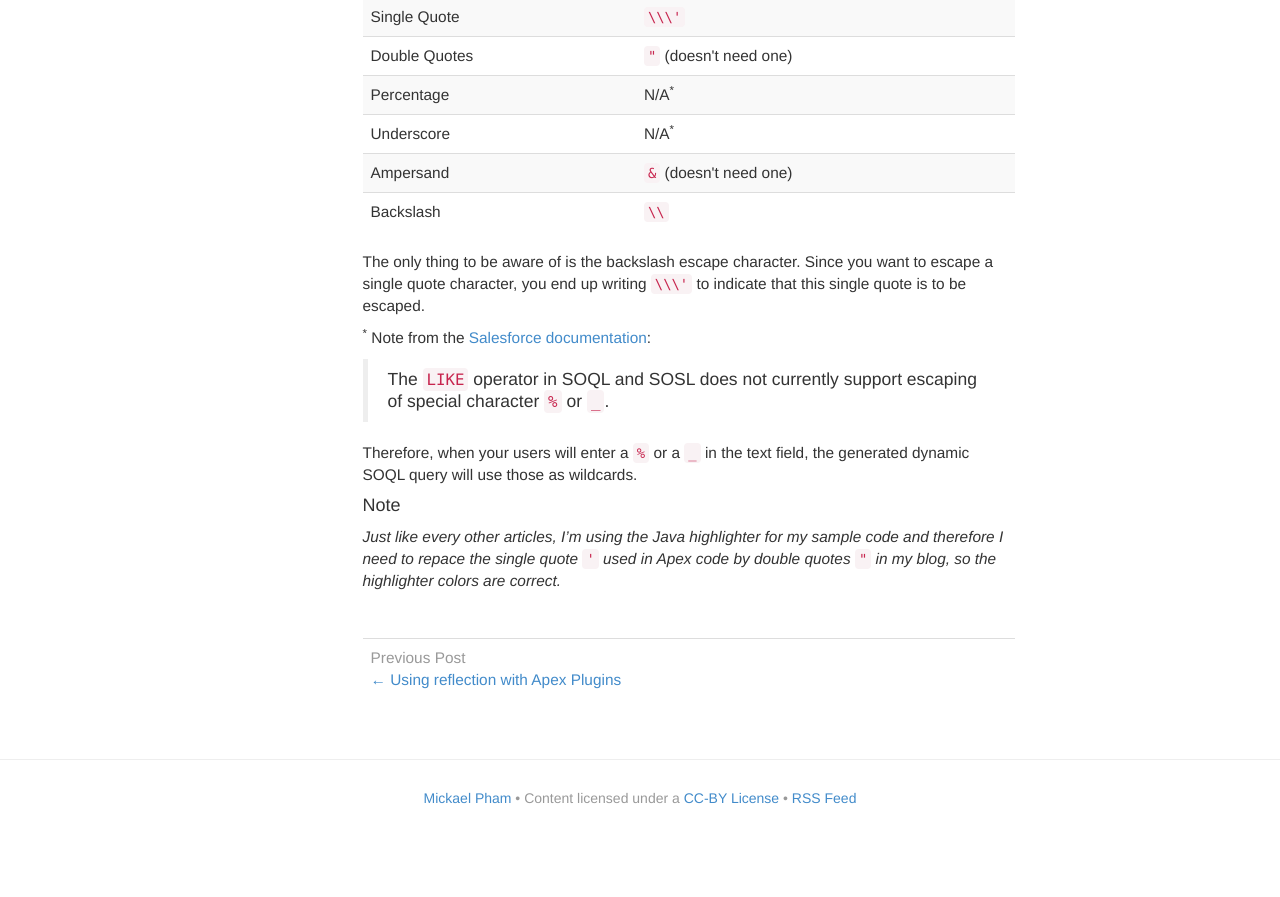
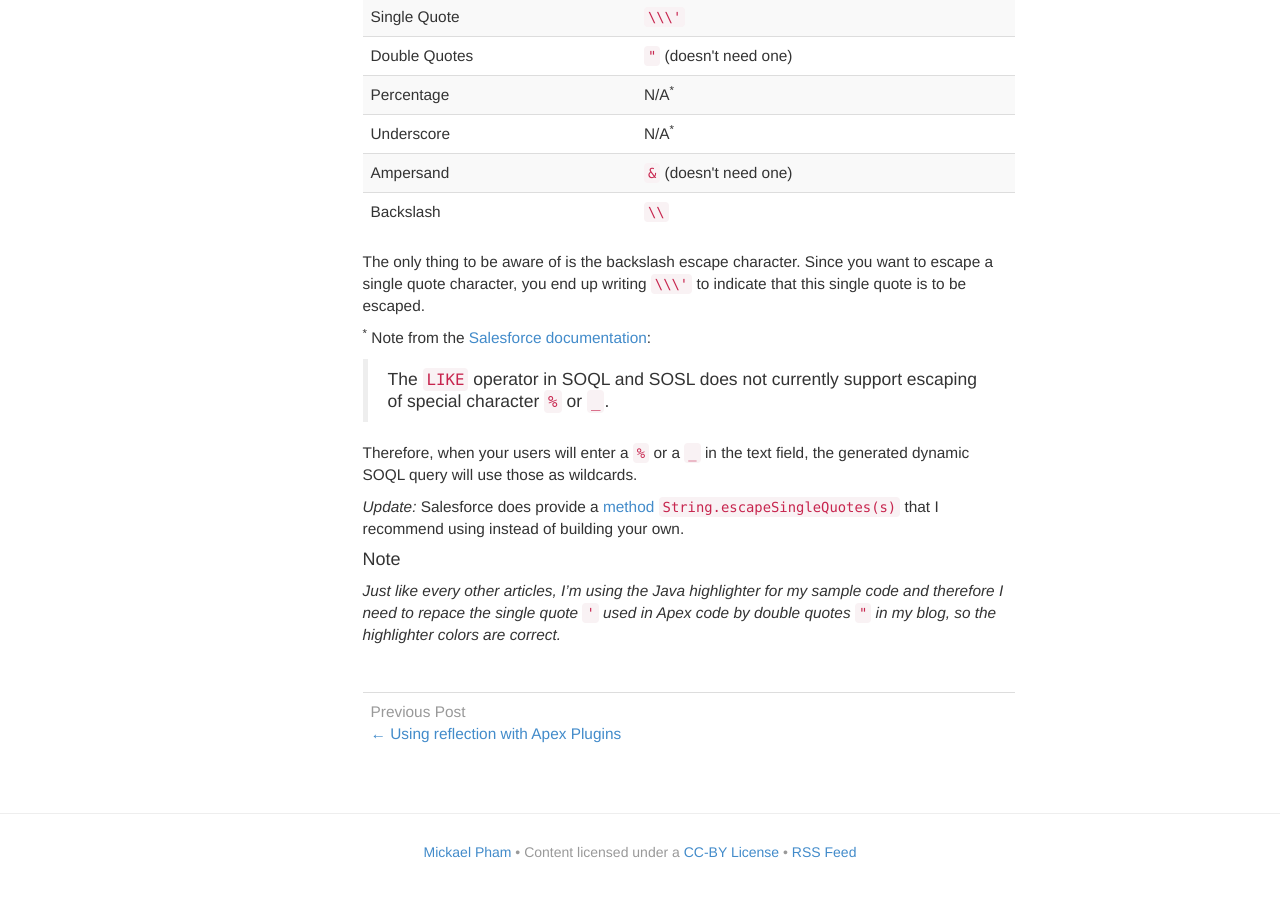
Before and after one commit to mickaelpham/salesforce, a Jekyll site: the page built from _posts/2014-02-12-escaping-characters-dynamic-soql.md, in a window 1280 px wide and 900 px high, scrolled down 717 px. Shown: the top 897 px of the window. Built offline with Jekyll 4.4.1, drawn with Linux system fonts in a browser that asks for light colours; Markdown is read by kramdown in place of the engine named in the settings; before the commit the page ends 1563 px from its top, so only the background shows below that.

Commit message:
Updated article with Salesforce's method for escaping single quotes

```diff
--- a/_posts/2014-02-12-escaping-characters-dynamic-soql.md
+++ b/_posts/2014-02-12-escaping-characters-dynamic-soql.md
@@ -88,6 +88,9 @@ single quote is to be escaped.
 Therefore, when your users will enter a `%` or a `_` in the text field, the generated
 dynamic SOQL query will use those as wildcards.
 
+_Update:_ Salesforce does provide a [method](http://www.salesforce.com/us/developer/docs/apexcode/Content/apex_System_String_escapeSingleQuotes.htm)
+`String.escapeSingleQuotes(s)` that I recommend using instead of building your own.
+
 #### Note
 
 _Just like every other articles, I'm using the Java highlighter for my sample code
```
